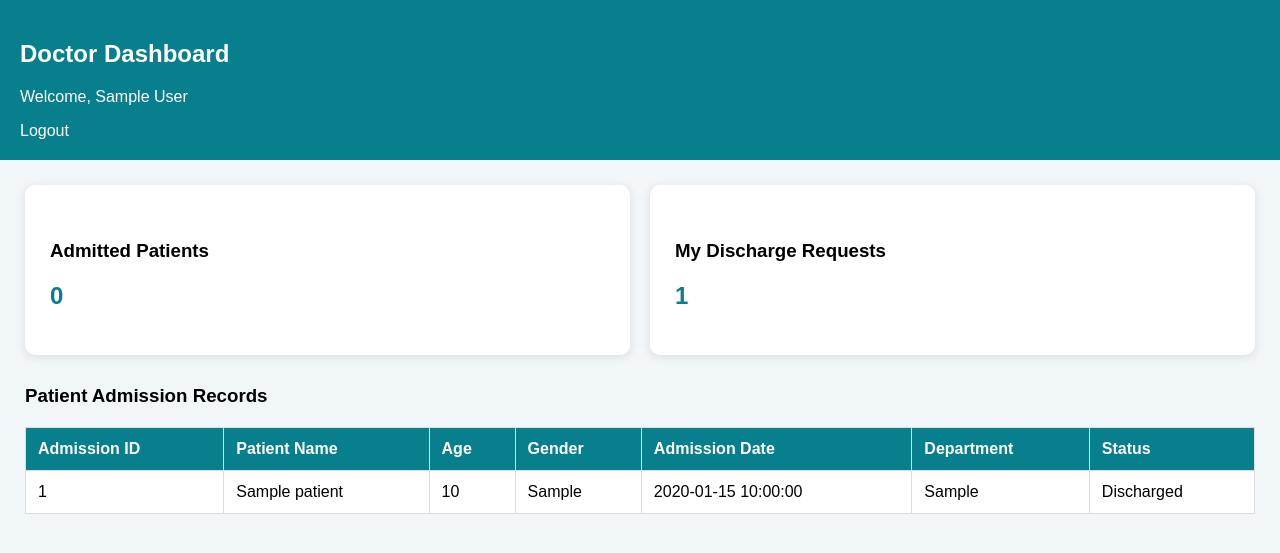
After one commit to alandeepu77/hospital-discharge-management-system, a PHP site: page /doctor/dashboard.php in a window 1280 px wide. The commit adds this page. Shown: the top 553 px of the page. Run offline with PHP 8.4, Linux system fonts and the light colour scheme; the visitor is signed in with stand-in values (Sample User, id 1); tables that the repository leaves empty or names only in its code hold one stand-in row (values such as "Sample post").

Commit message:
added doctor dashboard and authentication

```diff
--- /dev/null
+++ b/doctor/dashboard.php
@@ -0,0 +1,178 @@
+
+<?php
+session_start();
+require_once "../config/database.php";
+
+// Check doctor login
+if (
+    !isset($_SESSION["user_id"]) ||
+    $_SESSION["role"] !== "doctor"
+) {
+    header("Location: ../login.php");
+    exit;
+}
+
+$doctor_id = $_SESSION["user_id"];
+
+// Count admitted patients
+$stmt = $conn->query(
+    "SELECT COUNT(*) FROM admissions
+     WHERE admission_status = 'Admitted'"
+);
+$admitted_count = $stmt->fetchColumn();
+
+// Count doctor's discharge requests
+$stmt = $conn->prepare(
+    "SELECT COUNT(*) FROM discharge_requests
+     WHERE doctor_id = ?"
+);
+$stmt->execute([$doctor_id]);
+$request_count = $stmt->fetchColumn();
+
+// Get admitted patients
+$stmt = $conn->query(
+    "SELECT a.admission_id, p.patient_name, p.age,
+            p.gender, a.admission_date, a.department,
+            a.admission_status
+     FROM admissions a
+     JOIN patients p ON a.patient_id = p.patient_id
+     ORDER BY a.admission_id DESC"
+);
+$patients = $stmt->fetchAll(PDO::FETCH_ASSOC);
+
+?>
+
+<!DOCTYPE html>
+<html lang="en">
+<head>
+    <meta charset="UTF-8">
+    <meta name="viewport" content="width=device-width, initial-scale=1.0">
+    <title>Doctor Dashboard</title>
+
+    <style>
+        body {
+            font-family: Arial, sans-serif;
+            margin: 0;
+            background: #f1f6f9;
+        }
+
+        header {
+            background: #087f8c;
+            color: white;
+            padding: 20px;
+        }
+
+        .container {
+            padding: 25px;
+        }
+
+        .cards {
+            display: flex;
+            gap: 20px;
+            flex-wrap: wrap;
+        }
+
+        .card {
+            background: white;
+            padding: 25px;
+            border-radius: 10px;
+            flex: 1;
+            min-width: 180px;
+            box-shadow: 0 2px 8px #ddd;
+        }
+
+        .card h2 {
+            color: #087f8c;
+        }
+
+        table {
+            width: 100%;
+            border-collapse: collapse;
+            background: white;
+            margin-top: 20px;
+        }
+
+        th, td {
+            padding: 12px;
+            border: 1px solid #ddd;
+            text-align: left;
+        }
+
+        th {
+            background: #087f8c;
+            color: white;
+        }
+
+        h3 {
+            margin-top: 30px;
+        }
+
+        a {
+            color: white;
+            text-decoration: none;
+        }
+
+        @media (max-width: 700px) {
+            .container {
+                padding: 12px;
+                overflow-x: auto;
+            }
+        }
+    </style>
+</head>
+
+<body>
+
+<header>
+    <h2>Doctor Dashboard</h2>
+    <p>Welcome, <?= htmlspecialchars($_SESSION["full_name"]) ?></p>
+    <a href="../login.php">Logout</a>
+</header>
+
+<div class="container">
+
+    <div class="cards">
+
+        <div class="card">
+            <h3>Admitted Patients</h3>
+            <h2><?= $admitted_count ?></h2>
+        </div>
+
+        <div class="card">
+            <h3>My Discharge Requests</h3>
+            <h2><?= $request_count ?></h2>
+        </div>
+
+    </div>
+
+    <h3>Patient Admission Records</h3>
+
+    <table>
+        <tr>
+            <th>Admission ID</th>
+            <th>Patient Name</th>
+            <th>Age</th>
+            <th>Gender</th>
+            <th>Admission Date</th>
+            <th>Department</th>
+            <th>Status</th>
+        </tr>
+
+        <?php foreach ($patients as $patient): ?>
+        <tr>
+            <td><?= htmlspecialchars($patient["admission_id"]) ?></td>
+            <td><?= htmlspecialchars($patient["patient_name"]) ?></td>
+            <td><?= htmlspecialchars($patient["age"] ?? "") ?></td>
+            <td><?= htmlspecialchars($patient["gender"] ?? "") ?></td>
+            <td><?= htmlspecialchars($patient["admission_date"]) ?></td>
+            <td><?= htmlspecialchars($patient["department"] ?? "") ?></td>
+            <td><?= htmlspecialchars($patient["admission_status"]) ?></td>
+        </tr>
+        <?php endforeach; ?>
+
+    </table>
+
+</div>
+
+</body>
+</html>
```
Also changed, not shown: create_doctor.php (added, +65 -0 lines), login.php (+47 -8 lines).
